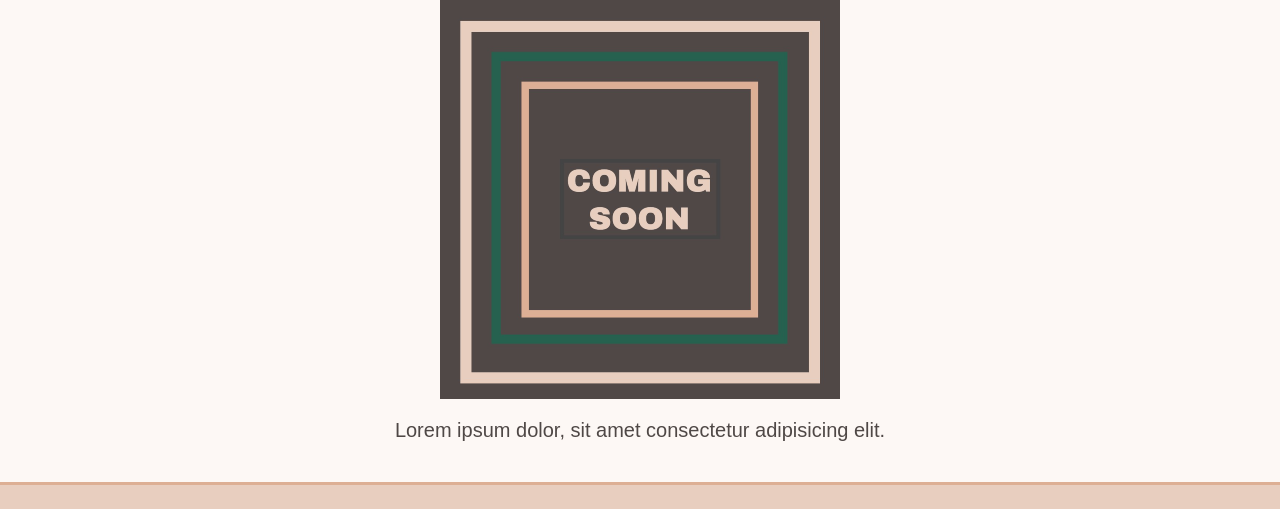
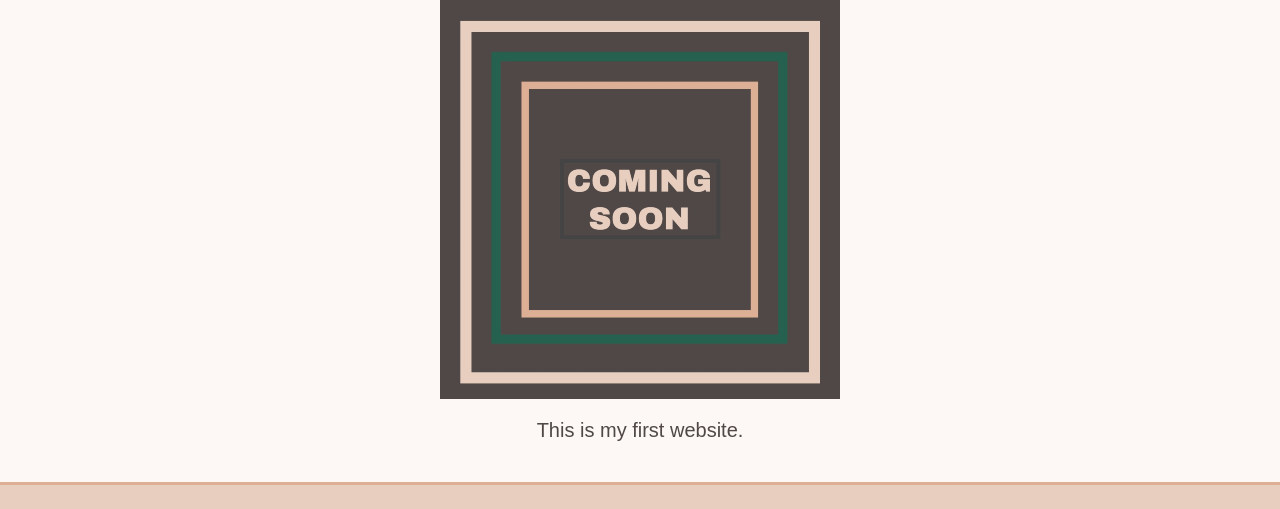
Before and after one commit to rstat8777/22-stu_Mini_Project-RStat87, a plain HTML site: page index.html in a window 1280 px wide. Shown: the part 146-655 px from the top of the page. Drawn offline with Linux system fonts and the light colour scheme.

Commit message:
Added figcaption paragraph

```diff
--- a/index.html
+++ b/index.html
@@ -22,7 +22,7 @@
     <h1 class="text-center">My New Website</h1>
     <figure>
       <img src="./assets/images/image-1.png" alt="Graphic with Coming Soon text">
-      <figcaption class="text-center">Lorem ipsum dolor, sit amet consectetur adipisicing elit.</figcaption>
+      <figcaption class="text-center">This is my first website.</figcaption>
     </figure>
     <section id="contact">
       <h2 class="text-center">Contact Me</h2>
```
